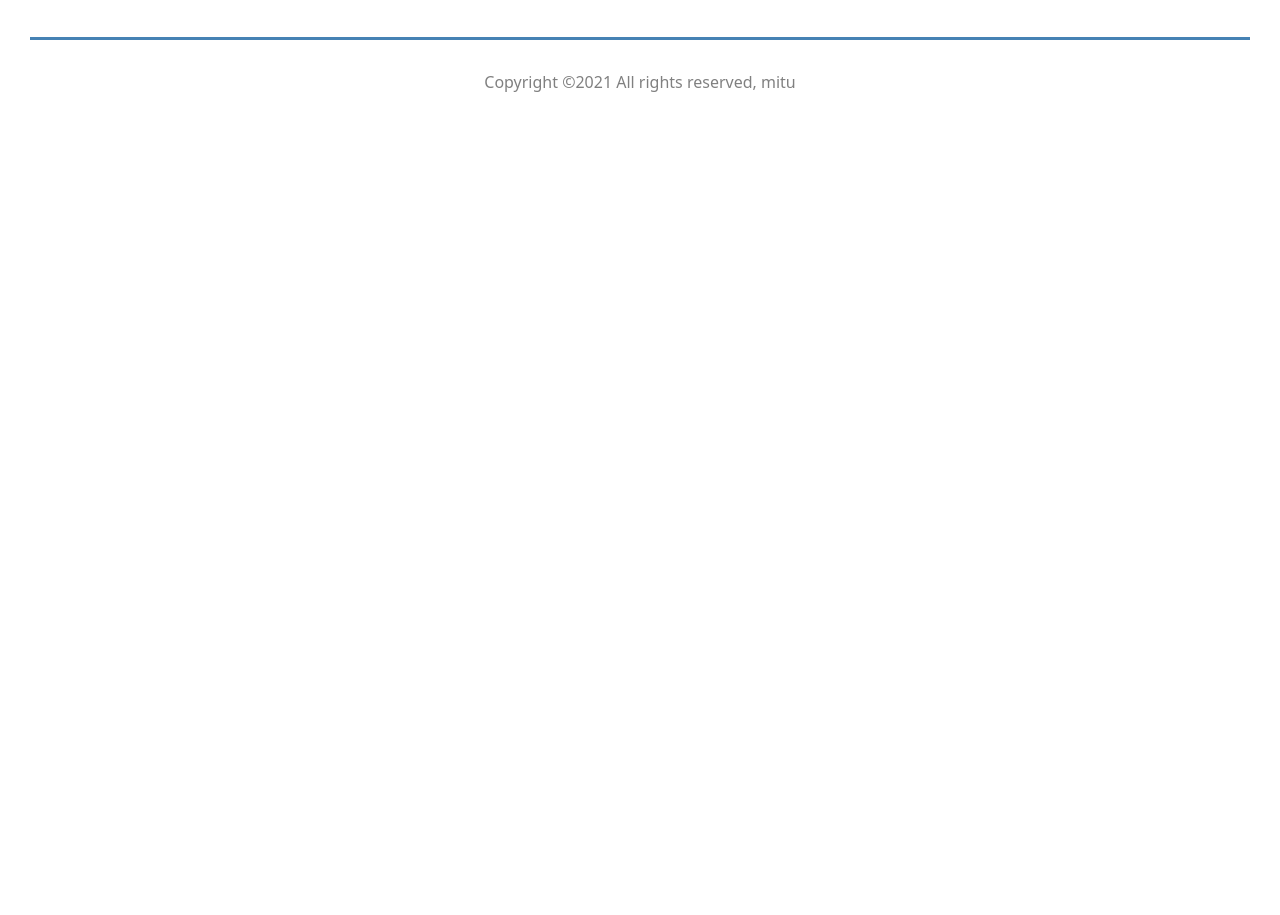
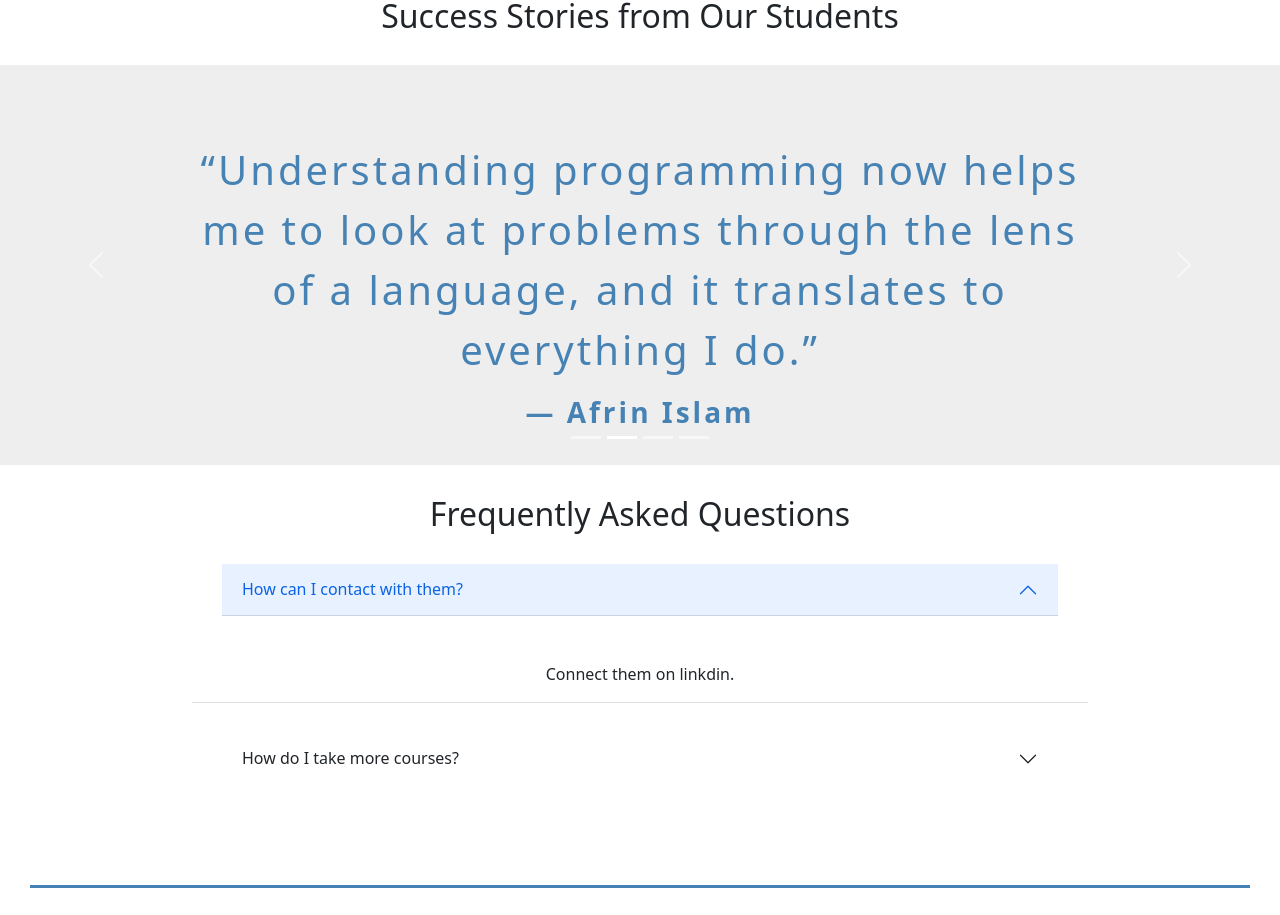
Before and after one commit to NusratMitu/educational-website, a React (Create React App) app: page /studentSuccess in a window 1280 px wide. Shown: the part 127-1042 px from the top of the page. Before the commit the page ends 800 px from the top, so only its background shows below. Built offline with nearby package versions, Linux system fonts and the light colour scheme.

Commit message:
almost complete

```diff
--- a/src/App.js
+++ b/src/App.js
@@ -1,6 +1,6 @@
 import logo from './logo.svg';
 import './App.css';
-import { BrowserRouter as Router, Switch, Route, Link } from 'react-router-dom';
+import { BrowserRouter as Router, Switch, Route,PrivateRoute, Link } from 'react-router-dom';
 import Home from './components/Home/Home';
 import Programs from './components/Programs/Programs';
 import StudentSuccess from './components/StudentSuccess/StudentSuccess';
@@ -31,7 +31,7 @@ function App() {
         <Route path="/aboutUs">
           <AboutUs></AboutUs>
         </Route>
-        <Route>
+        <Route path="*">
           <NotFound></NotFound>
         </Route>
       </Switch>
--- a/src/components/Footer/Footer.css
+++ b/src/components/Footer/Footer.css
@@ -1,6 +1,13 @@
 .footer-container {
     border-top: steelblue 3px solid;
     margin: 70px 30px 20px;
+}
+.footer-container h2 {
+    font-size: 40px;
+    font-weight: 500;
+    letter-spacing: 2px;
+    color: steelblue;
+    margin-top: 20px;
 }
 .copyright-text {
     text-align: center;
--- a/src/components/Footer/Footer.js
+++ b/src/components/Footer/Footer.js
@@ -3,7 +3,8 @@ import './Footer.css'
 const Footer = () => {
     return (
         <div className="footer-container">
-            <p className="copyright-text">Copyright ©2021 All rights reserved, mitu</p>
+            <h2>edemy</h2>
+            <p className="copyright-text">Copyright ©2021 All rights reserved, nusrat</p>
         </div>
     );
 };
--- a/src/components/Home/Home.css
+++ b/src/components/Home/Home.css
@@ -21,9 +21,37 @@
     height: 500px;
     padding-left: 50px;
 }
-
-.program-title {
+.title {
     text-align: left;
     padding: 20px;
     letter-spacing: 2px;
 }
+.row-style {
+    padding: 10px 15px;
+    margin-bottom: 50px;
+}
+.col-style {
+    border: 1px solid gray;
+    border-radius: 5px;
+    line-height: 50px;
+    font-size: 20px;
+    font-weight: 500;
+}
+.review-container {
+    display: flex;
+    justify-content: center;
+    align-items: center;
+    background-color: rgba(238, 240, 241, 0.795);
+    /* padding: 50px 500px 20px 100px; */
+    height: 300px;
+}
+.review-container img {
+
+}
+.review {
+    /* background-color: rgba(238, 240, 241, 0.795); */
+    padding: 20px 50px 20px 80px;
+    text-align: left;
+    /* height: 300px; */
+
+}
--- a/src/components/Home/Home.js
+++ b/src/components/Home/Home.js
@@ -1,7 +1,7 @@
 import React from 'react';
 import { useEffect } from 'react';
 import { useState } from 'react';
-import { Row } from 'react-bootstrap';
+import { Col, Row, Carousel } from 'react-bootstrap';
 import Courses from '../Courses/Courses';
 import './Home.css';
 
@@ -20,13 +20,36 @@ const Home = () => {
         </div>
         <img src="elearning.jpg" alt="images" srcset="" />
       </div>
-      <h2 className="program-title">Top Programs</h2>
+      <h2 className="title">Top Programs</h2>
       <Row xs={2} md={3} className="g-3 w-100">
         {
           courses.slice(0,3).map(course =><Courses key={course.id} course = {course}></Courses>
           )
         }
       </Row>
+     <div>
+     <h2 className="title">Topics recommended for you</h2>
+    <Row xs={2} md={4} className="g-2 w-100 row-style">
+     <Col className="col-style">Web Development</Col>
+     <Col className="col-style">Front End Web Development</Col>
+     <Col className="col-style"> React</Col>
+     <Col className="col-style">Javascript</Col>
+     <Col className="col-style">App Development</Col>
+     <Col className="col-style">UI/UX Design</Col>
+     <Col className="col-style">Data Analysis</Col>
+     <Col className="col-style">Redux Framework</Col>
+    </Row>
+     </div>
+
+    <div className= " review-container">
+    <div className= " fs-4 my-3 review">
+    <p>“I used to fear programming. But now, I am in love with programming because of edemy.”
+    </p>
+    <h3 className="">— Sadek</h3>
+    </div>
+    <img src="https://encrypted-tbn0.gstatic.com/images?q=tbn:ANd9GcTe_cDEs59IJRqgpYZ2nHKCkQH5bu2FVXBaog&usqp=CAU" alt="images" srcset="" />
+    </div>
+
     </div>
   );
 };
--- a/src/components/NotFound/NotFound.js
+++ b/src/components/NotFound/NotFound.js
@@ -3,7 +3,7 @@ import React from 'react';
 const NotFound = () => {
     return (
         <div>
-            <h1>404 Not found</h1>
+            <h1>404 Page Not found</h1>
         </div>
     );
 };
--- /dev/null
+++ b/src/components/StudentSuccess/StudentSuccess.css
@@ -0,0 +1,14 @@
+.feedback img{
+ height: 400px;
+}
+.feedback p, h3 {
+    color: steelblue;
+    letter-spacing: 3px;
+}
+.faq h2, .feedback h2 {
+    margin: 30px;
+}
+.faq {
+    width: 70%;
+    display: inline-block;
+}
--- a/src/components/StudentSuccess/StudentSuccess.js
+++ b/src/components/StudentSuccess/StudentSuccess.js
@@ -1,9 +1,80 @@
 import React from 'react';
-
+import { Accordion, Carousel } from 'react-bootstrap';
+import './StudentSuccess.css'
 const StudentSuccess = () => {
     return (
         <div>
+            <div className="feedback">
 
+            <h2>Success Stories from Our Students</h2>
+            <Carousel>
+    <Carousel.Item>
+    <img
+      className="d-block w-100"
+      src="bg-grey.png"
+      alt="First slide"
+    />
+    <Carousel.Caption className= "fs-1">
+      <p>“This experience has absolutely changed my life — Now I work at a leading software company.”
+    </p>
+    <h3 className="fw-bold">— Sakib hasan</h3>
+    </Carousel.Caption>
+  </Carousel.Item>
+  <Carousel.Item>
+    <img
+      className="d-block w-100"
+      src="bg-grey.png"
+      alt="Second slide"
+    />
+    <Carousel.Caption className= " fs-1 py-2">
+    <p>“Understanding programming now helps me to look at problems through the lens of a language, and it translates to everything I do.”
+    </p>
+    <h3 className="fw-bold">— Afrin Islam</h3>
+    </Carousel.Caption>
+  </Carousel.Item>
+  <Carousel.Item>
+    <img
+      className="d-block w-100"
+      src="bg-grey.png"
+      alt="Third slide"
+    />
+    <Carousel.Caption className= " fs-1 py-2">
+    <p>“You're not just taught what to do; you're taught how to think.”
+    </p>
+    <h3 className="fw-bold">— Alia Ahmed</h3>
+    </Carousel.Caption>
+  </Carousel.Item>
+  <Carousel.Item>
+    <img
+      className="d-block w-100"
+      src="bg-grey.png"
+      alt="Forth slide"
+    />
+    <Carousel.Caption className= " fs-1 py-2">
+    <p>“I think where the real value lies in edemy's approach to learning is how the people at Udacity make you feel about your accomplishments.”
+    </p>
+    <h3 className="fw-bold">— Tamim</h3>
+    </Carousel.Caption>
+  </Carousel.Item>
+</Carousel>
+</div>
+    <div className="faq">
+        <h2>Frequently Asked Questions</h2>
+        <Accordion defaultActiveKey="0" flush>
+  <Accordion.Item eventKey="0">
+    <Accordion.Header>How can I contact with them?</Accordion.Header>
+    <Accordion.Body>
+    Connect them on linkdin.
+    </Accordion.Body>
+  </Accordion.Item>
+  <Accordion.Item eventKey="1">
+    <Accordion.Header>How do I take more courses? </Accordion.Header>
+    <Accordion.Body>
+    Become a member of our community helps you to take more courses with less price
+    </Accordion.Body>
+  </Accordion.Item>
+</Accordion>
+            </div>
         </div>
     );
 };
```
Also changed, not shown: public/bg-grey.png (added).
